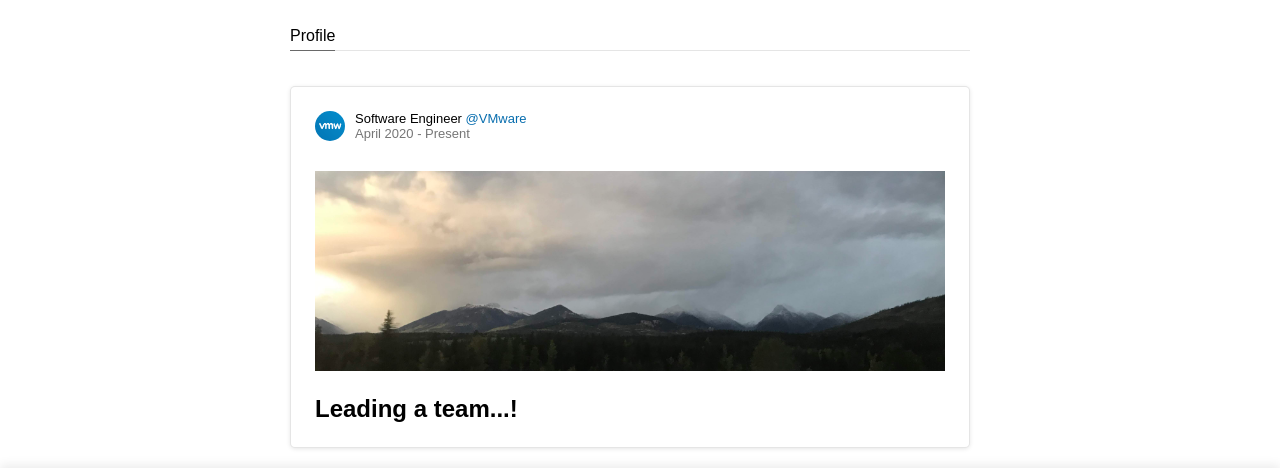
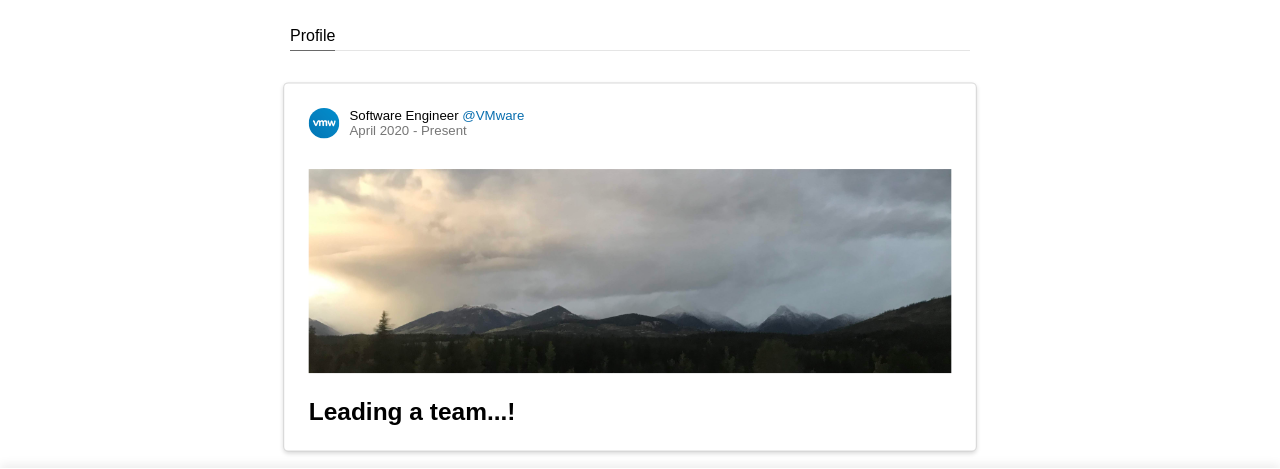
Before and after one commit to khng/khng.github.io, a plain HTML site: page index.html in a window 1280 px wide. In both pictures the pointer is over the element 630 px from the left and 539 px from the top of the page. Shown: the part 272-741 px from the top of the page. Drawn offline with Linux system fonts and the light colour scheme.

Commit message:
Add transitioning to articles

```diff
--- a/main.css
+++ b/main.css
@@ -151,6 +151,14 @@ footer {
     background-color: rgba(255, 255, 255, 1);
     padding: 24px;
     margin-bottom: 24px;
+
+    transition: all .2s ease-in-out;
+}
+
+.article:hover {
+    box-shadow: 0 2px 4px 0 rgba(0,0,0,0.15);
+    border: 1px solid rgba(0, 0, 0, 0.15);
+    transform: scale(1.02);
 }
 
 .article-info {
```
